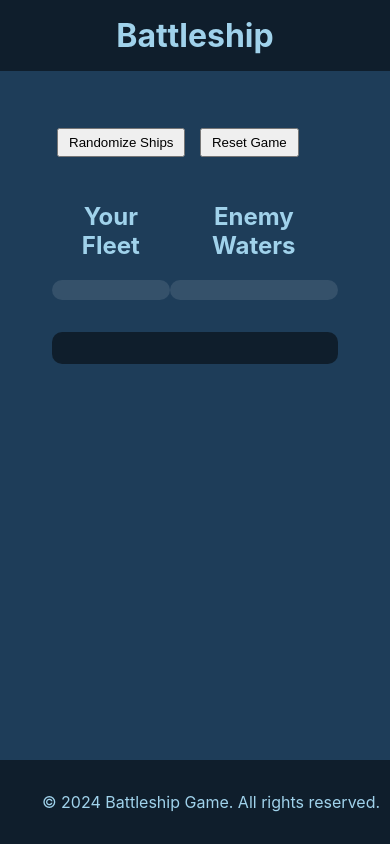
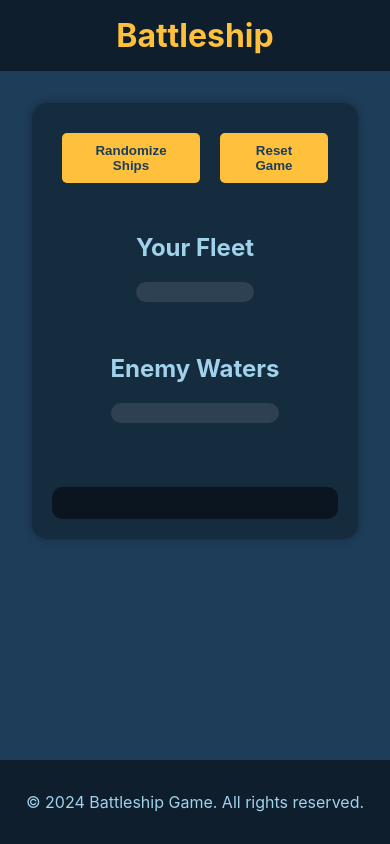
Before and after one commit to Vick606/Battleship, a website built with webpack: page src/index.html in a window 390 px wide. Both pictures are taken after a click on the button "Start Game". Built offline with nearby package versions, Linux system fonts and the light colour scheme.

Commit message:
Update styles to enhance game's appearance and ensure all elements are displayed properly

```diff
--- a/src/styles/main.css
+++ b/src/styles/main.css
@@ -4,6 +4,7 @@
   --ship-gray: #444;
   --hit-red: #ff595e;
   --miss-white: #fff;
+  --accent-color: #ffc13b;
 }
 
 body {
@@ -12,6 +13,9 @@
   color: var(--light-blue);
   margin: 0;
   padding: 0;
+  min-height: 100vh;
+  display: flex;
+  flex-direction: column;
 }
 
 header {
@@ -22,9 +26,11 @@
 
 h1 {
   margin: 0;
+  color: var(--accent-color);
 }
 
 main {
+  flex: 1;
   display: flex;
   flex-direction: column;
   align-items: center;
@@ -36,6 +42,7 @@
   justify-content: space-around;
   width: 100%;
   max-width: 1200px;
+  margin-bottom: 2rem;
 }
 
 .board-container {
@@ -49,6 +56,7 @@
   background-color: rgba(255, 255, 255, 0.1);
   padding: 10px;
   border-radius: 10px;
+  margin-top: 1rem;
 }
 
 .cell {
@@ -97,26 +105,48 @@
   max-width: 800px;
   margin: 0 auto;
   padding: 20px;
+  background-color: rgba(0, 0, 0, 0.3);
+  border-radius: 15px;
+  box-shadow: 0 0 10px rgba(0, 0, 0, 0.3);
 }
 
 #player-name {
   margin-right: 10px;
-    padding: 5px;
+  padding: 10px;
+  border: none;
+  border-radius: 5px;
+  background-color: rgba(255, 255, 255, 0.1);
+  color: var(--light-blue);
 }
 
 button {
-    padding: 5px 10px;
-    margin: 5px;
+  padding: 10px 20px;
+  margin: 10px;
   cursor: pointer;
+  background-color: var(--accent-color);
+  color: var(--sea-blue);
+  border: none;
+  border-radius: 5px;
+  font-weight: bold;
+  transition: all 0.3s ease;
+}
+
+button:hover {
+  transform: scale(1.05);
+  box-shadow: 0 0 10px rgba(255, 255, 255, 0.5);
 }
 
 .game-controls {
   margin-bottom: 20px;
+  display: flex;
+  justify-content: center;
 }
 
 #turn-display {
   font-size: 1.2em;
   margin-bottom: 10px;
+  text-align: center;
+  color: var(--accent-color);
 }
 
 #message-box {
@@ -125,6 +155,8 @@
   background-color: rgba(0, 0, 0, 0.5);
   border-radius: 10px;
   text-align: center;
+  font-size: 1.2em;
+  color: var(--accent-color);
 }
 
 footer {
@@ -132,7 +164,21 @@
   color: var(--light-blue);
   text-align: center;
   padding: 1rem;
-    position: fixed;
-    bottom: 0;
-    width: 100%;
+  margin-top: auto;
 }
+
+@media (max-width: 768px) {
+  .game-container {
+    flex-direction: column;
+    align-items: center;
+  }
+
+  .board-container {
+    margin-bottom: 2rem;
+  }
+
+  .cell {
+    width: 25px;
+    height: 25px;
+  }
+}
```
Lines whose indentation alone changed are shown as unchanged.
